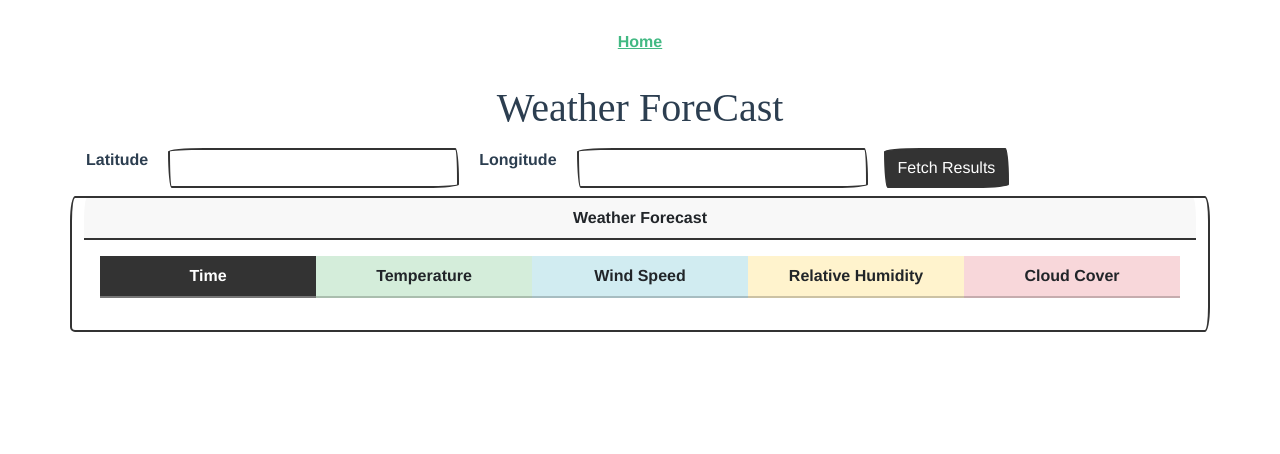
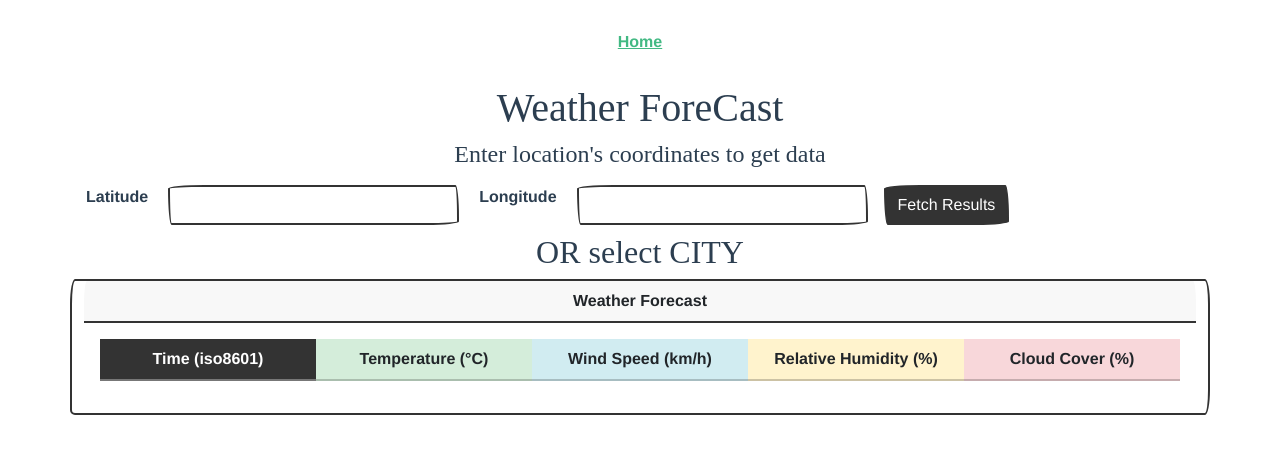
Before and after one commit to GiteruGerald/weather-app-vue, a Vue app: page / in a window 1280 px wide. Shown: the top 454 px of the page. Built offline with nearby package versions, Linux system fonts and the light colour scheme; a web font is replaced by a local one.

Commit message:
Loading Spinner works

```diff
--- a/src/components/CityInput.vue
+++ b/src/components/CityInput.vue
@@ -2,11 +2,12 @@
 
     <div class="row">
         <!-- Implement background image -->
-        <!-- Todo:  Use Geocoding API to fetch by City Also -->
-        <form @submit.prevent="getWeather">
+        <h4>Enter location's coordinates to get data</h4>
+
+        <form @submit.prevent="getWeather" >
             <div class="row g-3 align-items-center">
-                    <div class="col-auto align-items-center row">
-                        <label for="Latitude" class="col-form-label">Latitude</label>
+                <div class="col-auto align-items-center row">
+                    <label for="Latitude" class="col-form-label">Latitude</label>
                     </div>
                     <div class="col-auto">
                         <input type="text" v-model="latitude" inputmode="numeric" id="inputLatitude6" class="form-control" required>
@@ -19,15 +20,21 @@
                     </div>
 
                     <div class="col-auto align-items-center py-2">
-                      <button type="submit" class="btn btn-primary">Fetch Results </button>
+                        <button type="submit" class="btn btn-primary">Fetch Results </button>
                     </div>
 
                     </div>
         </form>
     </div>
+    <div class="row">
+        <h2 class="pull-left">OR select CITY</h2>
+        <!-- Todo:  Use Geocoding API to fetch by City Also -->
 
-    <div class="row">
-
+    </div>
+    <div class="row" v-show="store.isLoading">
+            <Spinner/>
+        </div>
+    <div class="row" v-show="!store.isLoading">
         <ResultView/>
     </div>
 </template>
@@ -36,6 +43,7 @@
 import { ref } from '@vue/reactivity';
 import {useWeatherStore} from '../stores/weather-service';
 import ResultView from './ResultView.vue';
+import Spinner from '@/layouts/Spinner.vue';
 
     export default {
     setup() {
@@ -43,12 +51,13 @@ import ResultView from './ResultView.vue';
         let longitude = ref("");
         const store = useWeatherStore();
         let getWeather = ()=>{
+            store.isLoading = true
             store.fetchweatherData(latitude.value, longitude.value);
         }
 
         return { latitude, longitude, getWeather, store };
     },
-    components: { ResultView }
+    components: { ResultView, Spinner }
 }
 
 </script>
--- a/src/components/ResultView.vue
+++ b/src/components/ResultView.vue
@@ -1,13 +1,13 @@
 <template>
 <!-- <Suspense> -->
-    <!-- <template #default> -->
-            <div class="card" v-if="store != null">
+
+    <div class="card">
                 <div class="card-header">Weather Forecast</div>
-                    <div class="card-body table-data">
+                    <div class="card-body table-data" >
                         <table class="table table-dark">
                             <thead>
                                 <tr>
-                                <th scope="col">Time</th>
+                                <th scope="col">Time (iso8601)</th>
                                 </tr>
                             </thead>
                             <tbody>
@@ -19,7 +19,7 @@
                         <table class="table table-success">
                             <thead>
                                 <tr>
-                                <th scope="col">Temperature</th>
+                                <th scope="col">Temperature (°C)</th>
                                 </tr>
                             </thead>
                             <tbody>
@@ -31,7 +31,7 @@
                         <table class="table table-info">
                             <thead>
                                 <tr>
-                                <th scope="row">Wind Speed</th>
+                                <th scope="row">Wind Speed (km/h)</th>
                                 </tr>
                             </thead>
                             <tbody>
@@ -43,7 +43,7 @@
                         <table class="table table-warning">
                             <thead>
                                 <tr>
-                                <th scope="col">Relative Humidity</th>
+                                <th scope="col">Relative Humidity (%)</th>
                                 </tr>
                             </thead>
                             <tbody>
@@ -56,7 +56,7 @@
                         <table class="table table-danger">
                             <thead>
                                 <tr>
-                                <th scope="col">Cloud Cover</th>
+                                <th scope="col">Cloud Cover (%)</th>
                                 </tr>
                             </thead>
                             <tbody>
@@ -67,13 +67,7 @@
                             </tbody>
                         </table>
                     </div>
-            </div>
-    <!-- </template> -->
-    <!-- <template #fallback> -->
-        <Spinner v-if="store == null"/>
-        <!-- </template> -->
-<!-- </Suspense> -->
-
+        </div>
 
 </template>
 
--- a/src/layouts/Spinner.vue
+++ b/src/layouts/Spinner.vue
@@ -1,7 +1,6 @@
 <template>
     <div>
         <div class="lds-dual-ring"></div>
-
     </div>
 </template>
 
--- a/src/stores/weather-service.js
+++ b/src/stores/weather-service.js
@@ -11,7 +11,8 @@ export const useWeatherStore = defineStore({
                 temp:'',
                 cloud:'',
                 wind:'',
-            }
+            },
+            isLoading:false
         }
     }},
     actions:{
@@ -29,6 +30,7 @@ export const useWeatherStore = defineStore({
                     }
                 }
                 ).then( (response)=>{
+                    this.isLoading = true
                     //handles success
                     this.weatherData.time = response.data.hourly.time.slice(6, 19);
                     this.weatherData.temp  = response.data.hourly.temperature_2m.slice(6, 19);
@@ -36,6 +38,8 @@ export const useWeatherStore = defineStore({
                     this.weatherData.cloud = response.data.hourly.cloudcover_mid.slice(6, 19);
                     this.weatherData.wind = response.data.hourly.windspeed_120m.slice(6, 19);
 
+                    this.isLoading = false
+                    console.log(this.isLoading);
                 }).catch((err)=>{
                     console.log(err);
                 })
--- a/src/views/HomeView.vue
+++ b/src/views/HomeView.vue
@@ -2,7 +2,6 @@
   <div class="home">
     <div class="container">
       <h1>Weather ForeCast</h1>
-
       <CityInput/>
     </div>
   </div>
@@ -17,9 +16,5 @@ export default {
     CityInput,
 },
 
-  setup(){
-
-    return {}
-  },
 }
 </script>
```
